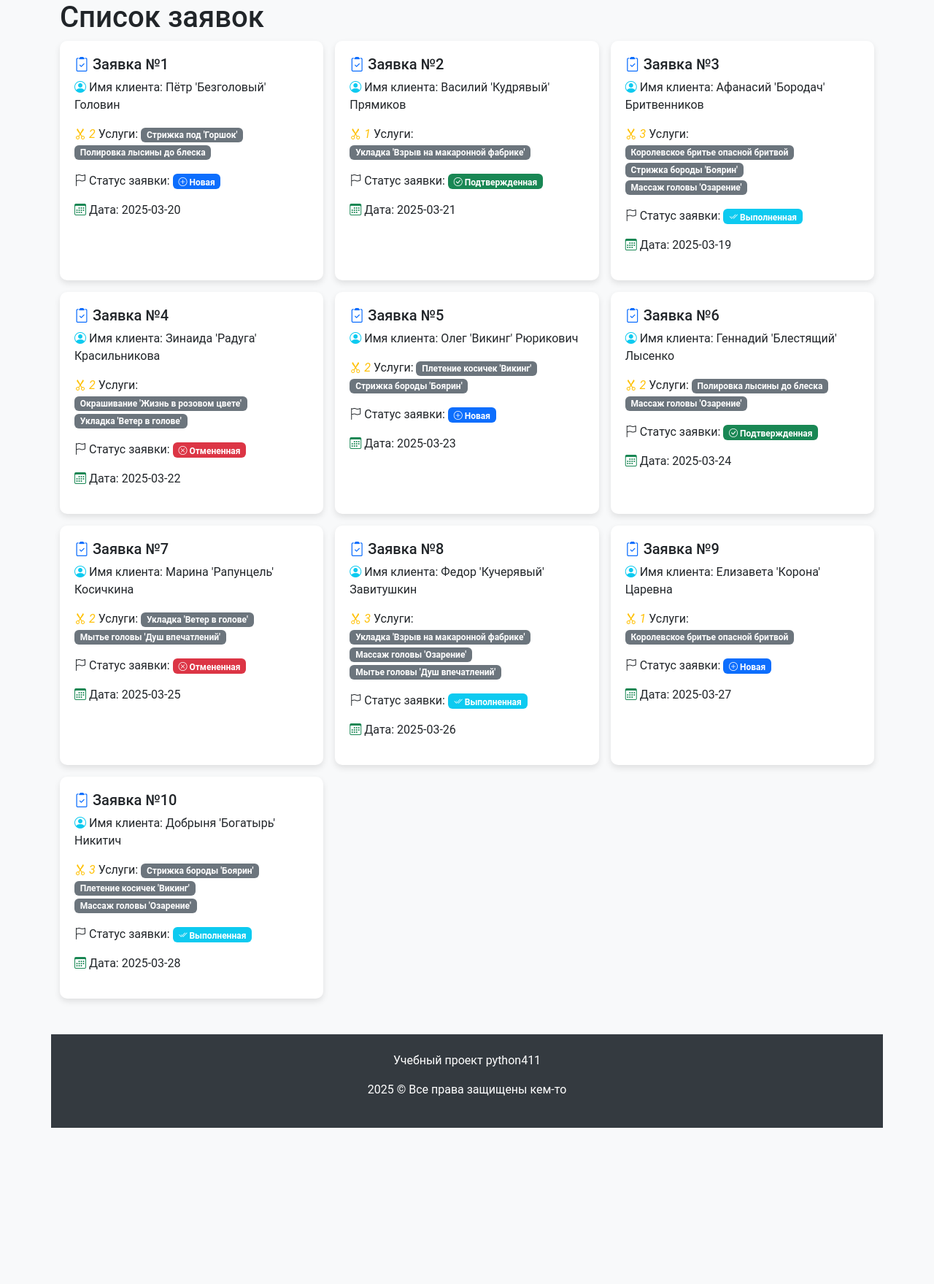
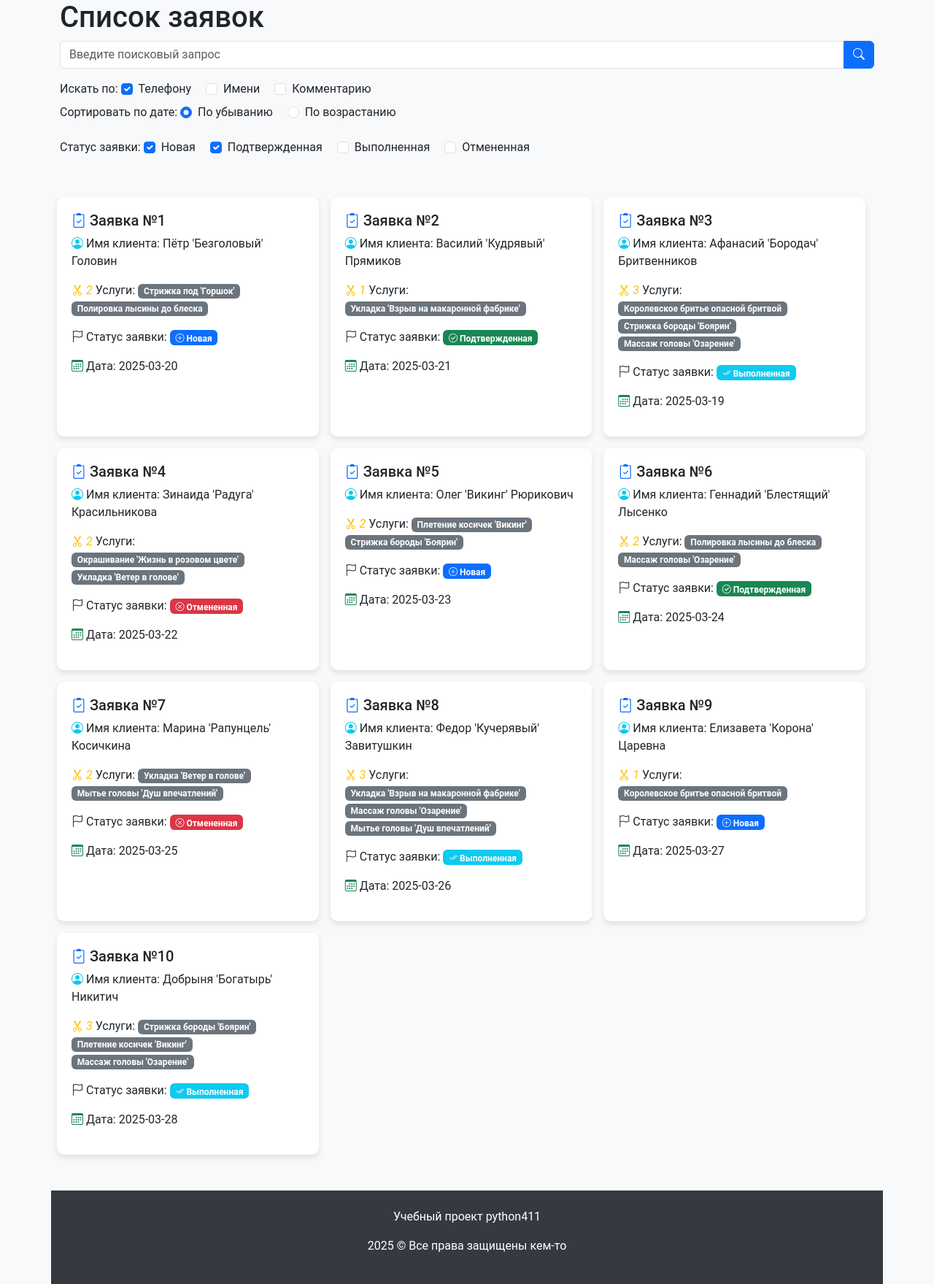
Before and after one commit to VladimirMonin/django_consult_411, a Django app: page /orders/ in a window 1280 px wide. Shown: the part 56-1815 px from the top of the page at 73% size. Before the commit the page ends 1601 px from the top, so only its background shows below. Run offline with Django 5.2, Linux system fonts and the light colour scheme.

Commit message:
lesson_58: форма поиска BS5 с чекбоксами и радиокнопками

```diff
--- a/templates/order_list.html
+++ b/templates/order_list.html
@@ -11,6 +11,63 @@
 
 <div class="row">
     <h1>{{title}}</h1>
+</div>
+<div class="row">
+<form>
+    <div class="input-group mb-3">
+        <input type="text" class="form-control" id="searchForm" aria-describedby="searchForm" placeholder="Введите поисковый запрос" name=q>
+        <button type="submit" class="btn btn-primary"><span><i class="bi bi-search"></i></span></button>
+    </div>
+    {% comment %} Тут чекбоксы условий фильтрации {% endcomment %}
+    <div class="mb-3">
+    <label class="form-label">Искать по:</label>
+    <div class="form-check form-check-inline">
+        <input class="form-check-input" type="checkbox" id="searchByPhone" name="search_by_phone" value="true" checked>
+        <label class="form-check-label" for="searchByPhone">Телефону</label>
+    </div>
+    <div class="form-check form-check-inline">
+        <input class="form-check-input" type="checkbox" id="searchByName" name="search_by_name" value="true">
+        <label class="form-check-label" for="searchByName">Имени</label>
+    </div>
+    <div class="form-check form-check-inline">
+        <input class="form-check-input" type="checkbox" id="searchByComment" name="search_by_comment" value="true">
+        <label class="form-check-label" for="searchByComment">Комментарию</label>
+    </div>
+    {% comment %} Тут радиокнопки направления сортировки {% endcomment %}
+    <div class="mb-3">
+    <label class="form-label">Сортировать по дате:</label>
+    <div class="form-check form-check-inline">
+        <input class="form-check-input" type="radio" name="order_by_date" id="orderByDesc" value="desc" checked>
+        <label class="form-check-label" for="orderByDesc">По убыванию</label>
+    </div>
+    <div class="form-check form-check-inline">
+        <input class="form-check-input" type="radio" name="order_by_date" id="orderByAsc" value="asc">
+        <label class="form-check-label" for="orderByAsc">По возрастанию</label>
+    </div>
+</div>
+{% comment %} Чекбоксы статусов заявок {% endcomment %}
+<div class="mb-3">
+    <label class="form-label">Статус заявки:</label>
+    <div class="form-check form-check-inline">
+        <input class="form-check-input" type="checkbox" id="statusNew" name="status_new" value="true" checked>
+        <label class="form-check-label" for="statusNew">Новая</label>
+    </div>
+    <div class="form-check form-check-inline">
+        <input class="form-check-input" type="checkbox" id="statusConfirmed" name="status_confirmed" value="true" checked>
+        <label class="form-check-label" for="statusConfirmed">Подтвержденная</label>
+    </div>
+    <div class="form-check form-check-inline">
+        <input class="form-check-input" type="checkbox" id="statusCompleted" name="status_completed" value="true">
+        <label class="form-check-label" for="statusCompleted">Выполненная</label>
+    </div>
+    <div class="form-check form-check-inline">
+        <input class="form-check-input" type="checkbox" id="statusCancelled" name="status_cancelled" value="true">
+        <label class="form-check-label" for="statusCancelled">Отмененная</label>
+    </div>
+</div>
+
+
+</form>
 </div>
 <div class="row g-3">
 {% for order in orders %}    <div class="col-12 col-md-6 col-lg-4">
```
Also changed, not shown: 1 other file.
